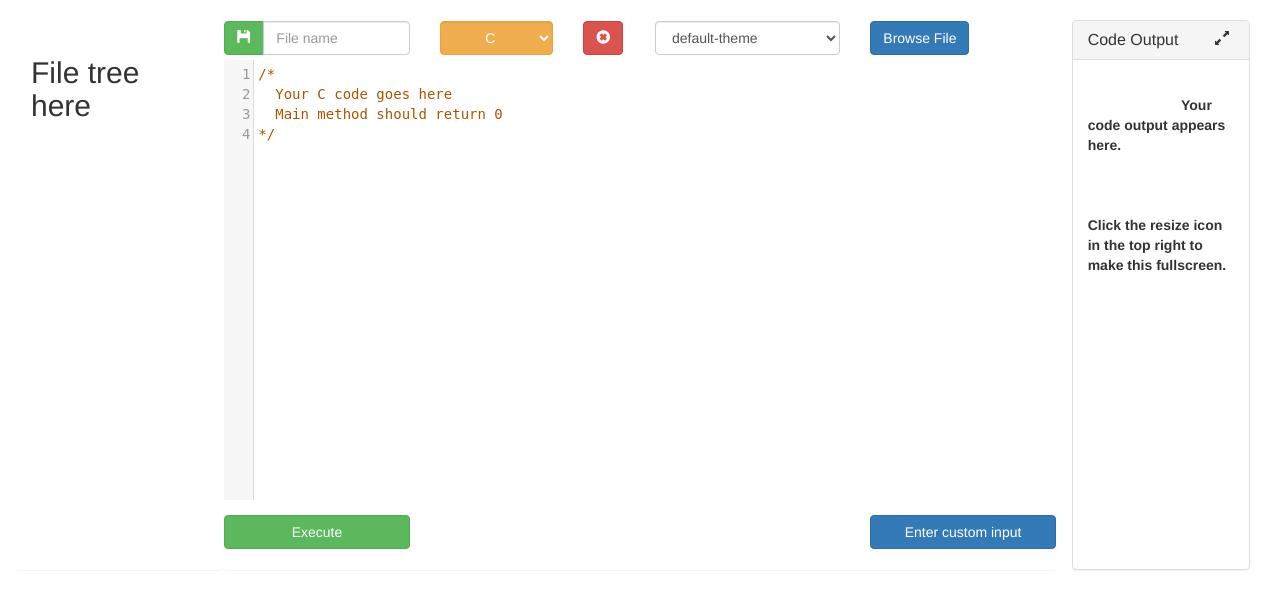
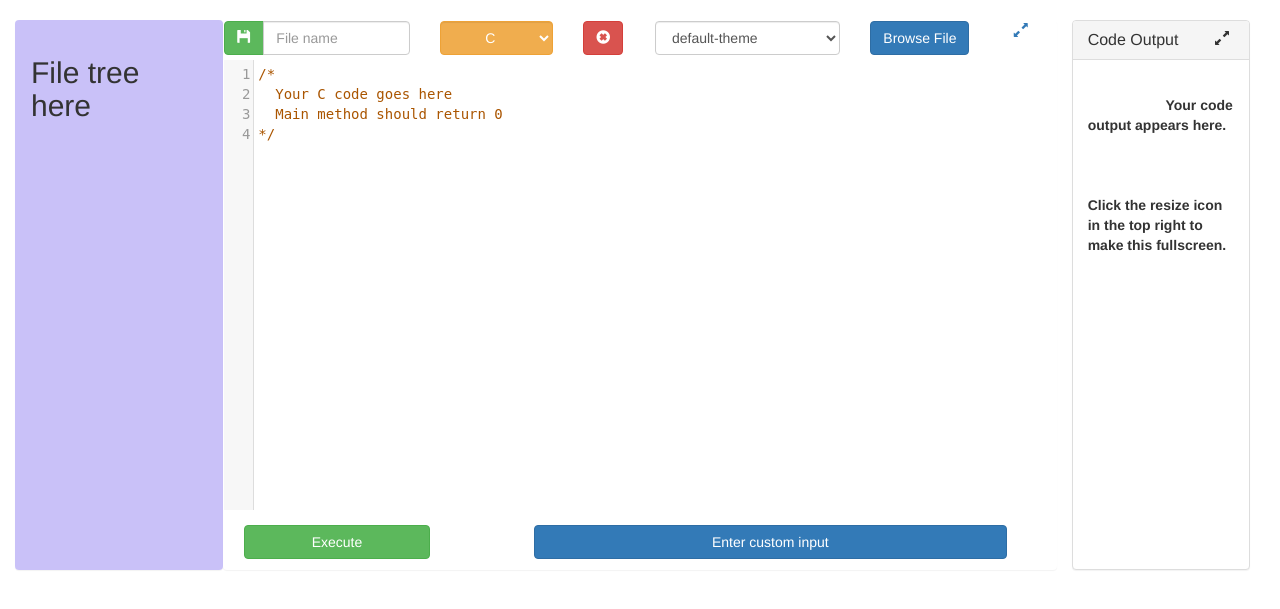
Before and after one commit to isopropylcyanide/NIT-J-Code-Compiler, a Django app: page /editor/ in a window 1280 px wide. Shown: the part 52-661 px from the top of the page. Run offline with Django 3.2, Linux system fonts and the light colour scheme; some libraries are stand-ins or nearby versions.

Commit message:
Add stdin ui and stdin script

```diff
--- a/editor/static/css/editorstyle.css
+++ b/editor/static/css/editorstyle.css
@@ -25,7 +25,7 @@
 
 #text-editor-panel {
     margin-top: 5px;
-    height: 440px;
+    height: 450px;
     /*width:100%;*/
 }
 
@@ -35,11 +35,13 @@
 }
 
 #executeButton {
+    margin-left: 20px;
     width: 100%;
 }
 
 #stdinButton {
     width: 100%;
+    margin-left: 20%;
 }
 
 .CodeMirror{
@@ -56,12 +58,24 @@
   color:#333;
 }
 .panel-fullscreen {
+    position: fixed;
     display: block;
     z-index: 9999;
-    position: fixed;
     width: 100%;
     height: 100%;
     top: 0;
+    right: 0;
+    left: 0;
+    bottom: 0;
+    overflow: auto;
+}
+.editor-fullscreen {
+    position: fixed;
+    /*display: block;*/
+    z-index: 9999;
+    width: 100%;
+    height: 100%;
+    top: 120px;
     right: 0;
     left: 0;
     bottom: 0;
@@ -74,6 +88,7 @@
 }
 
 #stdoutput{
+    /*enable line wrap for output window1*/
     position: relative;
     /*height: 100%;*/
     white-space: pre-wrap; /* css-3 */
@@ -82,3 +97,13 @@
     white-space: -o-pre-wrap; /* Opera 7 */
     word-wrap: break-word; /* Internet Explorer 5.5+ */
 }
+
+#stdinPanel{
+    /*sliding panel is hidden by default*/
+    display: none;
+    position: absolute;
+}
+
+#filetree{
+    background: rgba(71, 43, 232, 0.29);
+}
--- a/editor/templates/editor/newhome.html
+++ b/editor/templates/editor/newhome.html
@@ -205,11 +205,16 @@
                     </div>
                     <!-- theme select -->
 
-                    <div class="col-lg-3">
+                    <div class="col-lg-2">
                         <label class="btn btn-primary btn-file">
                             Browse File
                             <input type="file" id="fileButton" onchange='openFile(event)'>
                         </label>
+                    </div>
+                    <div class="col-lg-1">
+                        <a href="#" id="panel-fullscreen" role="button" title="Toggle fullscreen">
+                            <i class="glyphicon glyphicon-resize-full"></i>
+                        </a>
                     </div>
                 </div>
                 <!-- row ends -->
@@ -218,16 +223,32 @@
                     <textarea class="form-control" id="codeEditor">//Your text goes here</textarea>
                 </div>
                 <!-- text area close -->
-
+                <div class="clearfix"></div>
                 <div class="row " id="statusBar">
                     <div class="col-lg-3 pull-left">
                         <button type="button" id="executeButton" class="btn btn-success">Execute
                         </button>
                     </div>
-                    <div class="col-lg-3 pull-right">
+
+                    <div class="col-lg-7 center">
                         <button type="button" id="stdinButton" class="btn btn-primary">Enter custom input</button>
                     </div>
+                    <div class="wrapper">
+                        <div class="col-lg-7 panel panel-info nopadding" id="stdinPanel">
+                            <div class="panel-heading">
+                                <p>Specify stdin input here
+                                    <span role="button" title="Clear stdin" id="stdinClearButton" class=" glyphicon glyphicon-remove pull-right"></span>
+                                </span>
+                            </p>
                         </div>
+                        <div class="panel-body form-group nopadding">
+                            <textarea class="form-control" rows="10" id="stdinText"></textarea>
+                        </div>
+                    </div>
+                </div>
+                <!-- Stdin panel ends -->
+            </div>
+            <!-- Status row ends -->
         </div>
     </div>
     <!-- editor panel closes -->
--- a/editor/views.py
+++ b/editor/views.py
@@ -34,8 +34,8 @@ def execute(request):
         lang = request.POST.get('sourceLang', '')
         inp = request.POST.get('sourceInp', '')
         name = request.POST.get('sourceName', '')
-        # print ('Received: Code: %s \n lang: %s \n inp: %s \n name: %s\n ' %
-        #        (code, lang, inp, name))
+        print ('Received: Code: %s \n lang: %s \n inp: %s \n name: %s\n ' %
+               (code, lang, inp, name))
         output = ""
         try:
             created = createFile(code, lang, name)
```
Also changed, not shown: editor/static/js/app.js (+45 -13 lines), db.sqlite3, 1 other file. Lines whose indentation alone changed are shown as unchanged.
